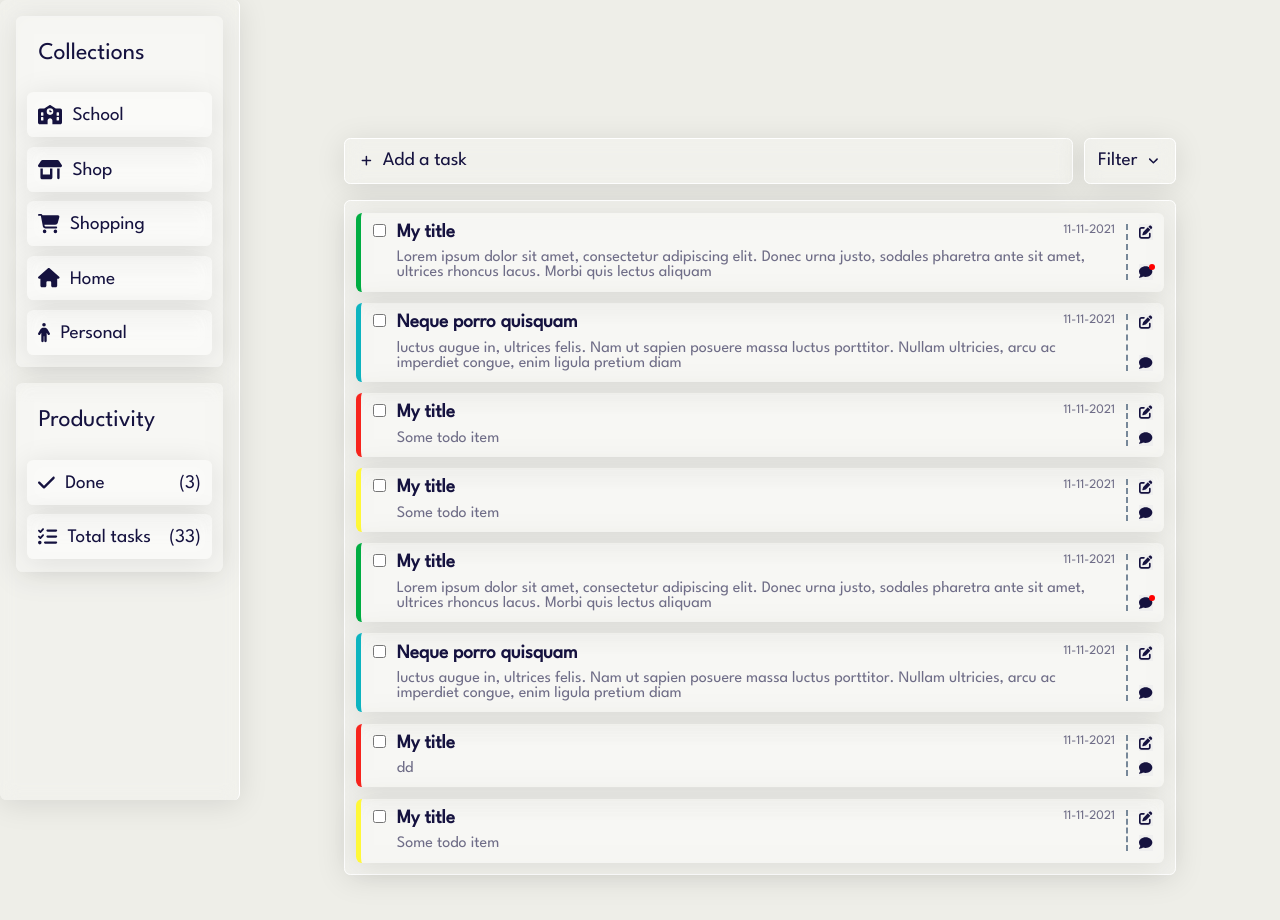
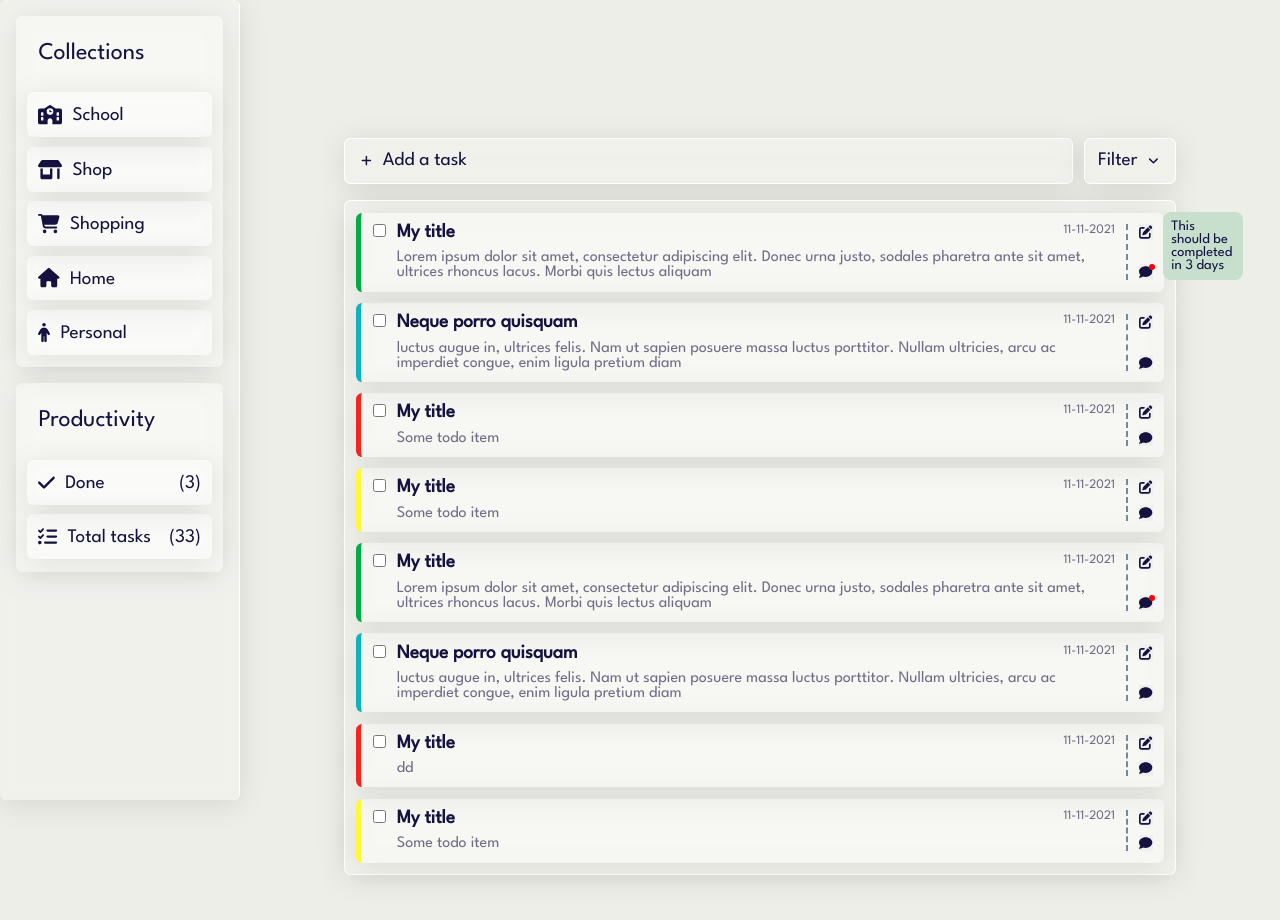
Before and after one commit to akunalic1/ToDo, a React (Create React App) app: page / in a window 1280 px wide. Both pictures are taken after a click on the button 1145 px from the left and 272 px from the top of the page. Shown: the top 920 px of the page. Built offline with nearby package versions, Linux system fonts and the light colour scheme; data requests are answered from the project's data file.

Commit message:
Open comment implemented

```diff
--- a/src/components/Todo.jsx
+++ b/src/components/Todo.jsx
@@ -9,10 +9,15 @@ import "./../css/todo.css";
 
 const Todo = ({ todo }) => {
   const [comment, setComment] = useState(false);
+  const [openComment, setOpenComent] = useState(false);
 
   useEffect(() => {
     setComment(todo.comment !== "");
   }, []);
+
+  const handleOpenComment = (e) => {
+    setOpenComent(!openComment);
+  };
 
   return (
     <div className={`todo-item glass ${todo.status}-border`}>
@@ -32,10 +37,19 @@ const Todo = ({ todo }) => {
         <button>
           <FontAwesomeIcon icon={faEdit}></FontAwesomeIcon>
         </button>
-        <button className="comment-btn">
-          <FontAwesomeIcon icon={faComment}></FontAwesomeIcon>
-          <div className={comment ? `comment-exist` : ""}></div>
-        </button>
+        <div className="comment-wrapper">
+          <button onClick={handleOpenComment} className="comment-btn">
+            <FontAwesomeIcon icon={faComment}></FontAwesomeIcon>
+            <div className={comment ? `comment-exist` : ""}></div>
+          </button>
+          <div
+            className={`comment-content ${
+              !openComment || !comment ? "hide" : ""
+            }`}
+          >
+            {todo.comment}
+          </div>
+        </div>
       </div>
     </div>
   );
--- a/src/css/todo.css
+++ b/src/css/todo.css
@@ -54,7 +54,20 @@
   top: 0px;
   right: -2px;
 }
-
+.comment-wrapper {
+  position: relative;
+}
+.comment-content {
+  position: absolute;
+  background-color: var(--soft-gray);
+  width: max(5rem, 10%);
+  height: fit-content;
+  border-radius: 8px;
+  bottom: 0;
+  left: 1.5rem;
+  font-size: 0.9rem;
+  padding: 0.5rem;
+}
 /* ======================
 *   todo checkbox
    ======================*/
```
